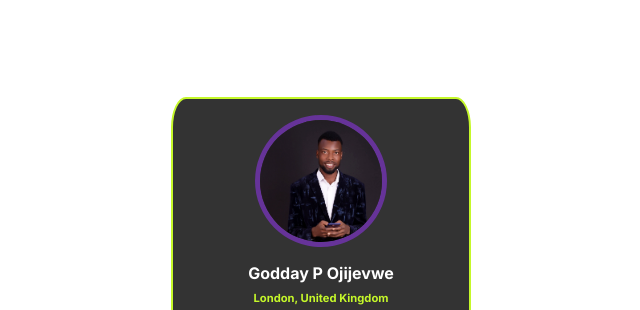
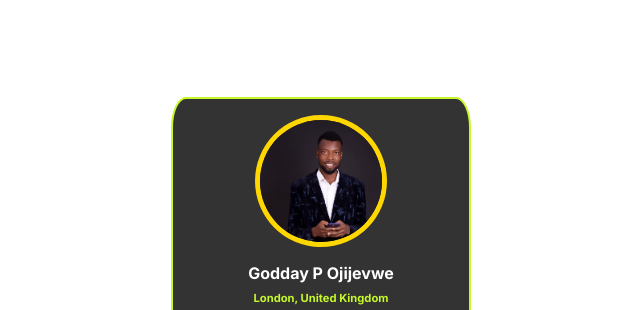
Before and after one commit to Goddaybc/social-links, a plain HTML site: page index.html in a window 1536 px wide. Shown: the top 310 px of the page, without its empty margins (447-1087 px from the left). Drawn offline with Linux system fonts and the light colour scheme.

Commit message:
added gold color to the border of image in desktop view

```diff
--- a/style.css
+++ b/style.css
@@ -106,4 +106,10 @@ a:active {
     height: 100vh;
     font-size: 1.3rem;
   }
+  .card-image-infos img {
+    margin: 0 auto;
+    border-radius: 50%;
+    margin-bottom: 1rem;
+    border: 5px solid gold;
+  }
 }
```
